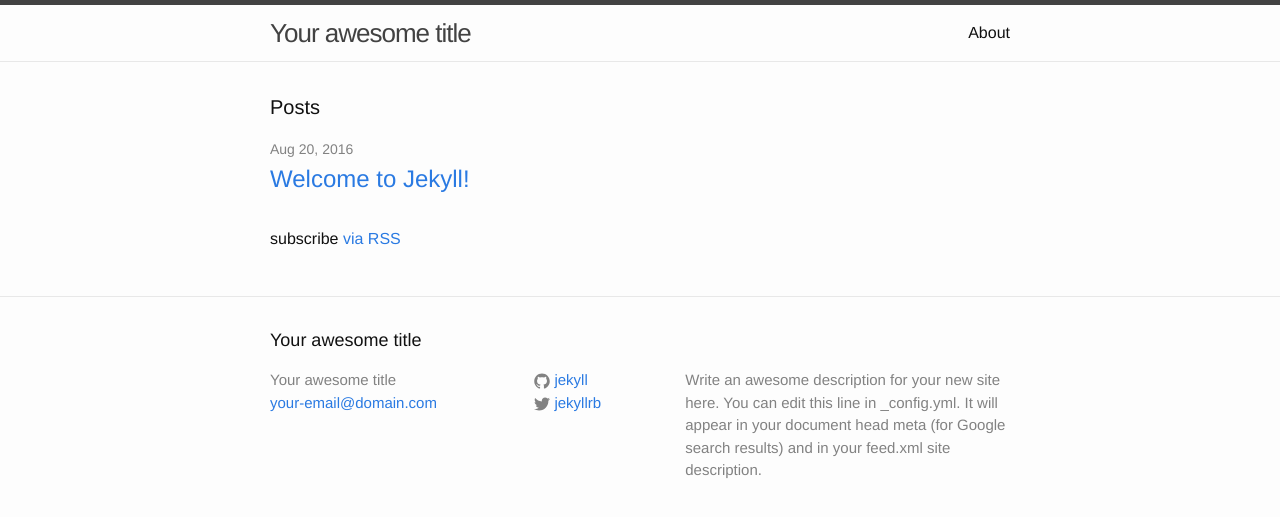
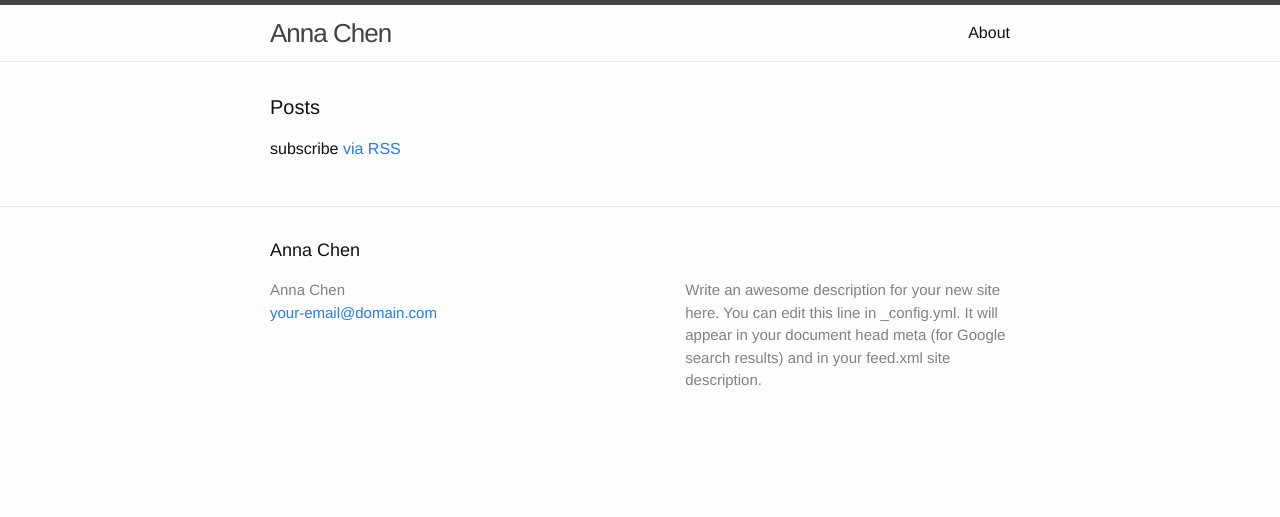
Before and after one commit to annaets/annaets.github.io, a Jekyll site: the page built from index.html, in a window 1280 px wide. Shown: the top 517 px of the page. Built offline with Jekyll 4.4.1, drawn with Linux system fonts in a browser that asks for light colours.

Commit message:
fixed site name

```diff
--- a/_config.yml
+++ b/_config.yml
@@ -6,16 +6,16 @@
 # 'jekyll serve'. If you change this file, please restart the server process.
 
 # Site settings
-title: Your awesome title
+title: Anna Chen
 email: your-email@domain.com
 description: > # this means to ignore newlines until "baseurl:"
   Write an awesome description for your new site here. You can edit this
   line in _config.yml. It will appear in your document head meta (for
   Google search results) and in your feed.xml site description.
 baseurl: "" # the subpath of your site, e.g. /blog
-url: "http://yourdomain.com" # the base hostname & protocol for your site
-twitter_username: jekyllrb
-github_username:  jekyll
+url: "http://annaets.github.io" # the base hostname & protocol for your site
+#twitter_username: jekyllrb
+#github_username:  jekyll
 
 # Build settings
 markdown: kramdown
--- a/_posts/2016-08-20-welcome-to-jekyll.markdown
+++ /dev/null
@@ -1,25 +0,0 @@
----
-layout: post
-title:  "Welcome to Jekyll!"
-date:   2016-08-20 08:51:26 +0800
-categories: jekyll update
----
-You’ll find this post in your `_posts` directory. Go ahead and edit it and re-build the site to see your changes. You can rebuild the site in many different ways, but the most common way is to run `jekyll serve`, which launches a web server and auto-regenerates your site when a file is updated.
-
-To add new posts, simply add a file in the `_posts` directory that follows the convention `YYYY-MM-DD-name-of-post.ext` and includes the necessary front matter. Take a look at the source for this post to get an idea about how it works.
-
-Jekyll also offers powerful support for code snippets:
-
-{% highlight ruby %}
-def print_hi(name)
-  puts "Hi, #{name}"
-end
-print_hi('Tom')
-#=> prints 'Hi, Tom' to STDOUT.
-{% endhighlight %}
-
-Check out the [Jekyll docs][jekyll-docs] for more info on how to get the most out of Jekyll. File all bugs/feature requests at [Jekyll’s GitHub repo][jekyll-gh]. If you have questions, you can ask them on [Jekyll Talk][jekyll-talk].
-
-[jekyll-docs]: http://jekyllrb.com/docs/home
-[jekyll-gh]:   https://github.com/jekyll/jekyll
-[jekyll-talk]: https://talk.jekyllrb.com/
```
